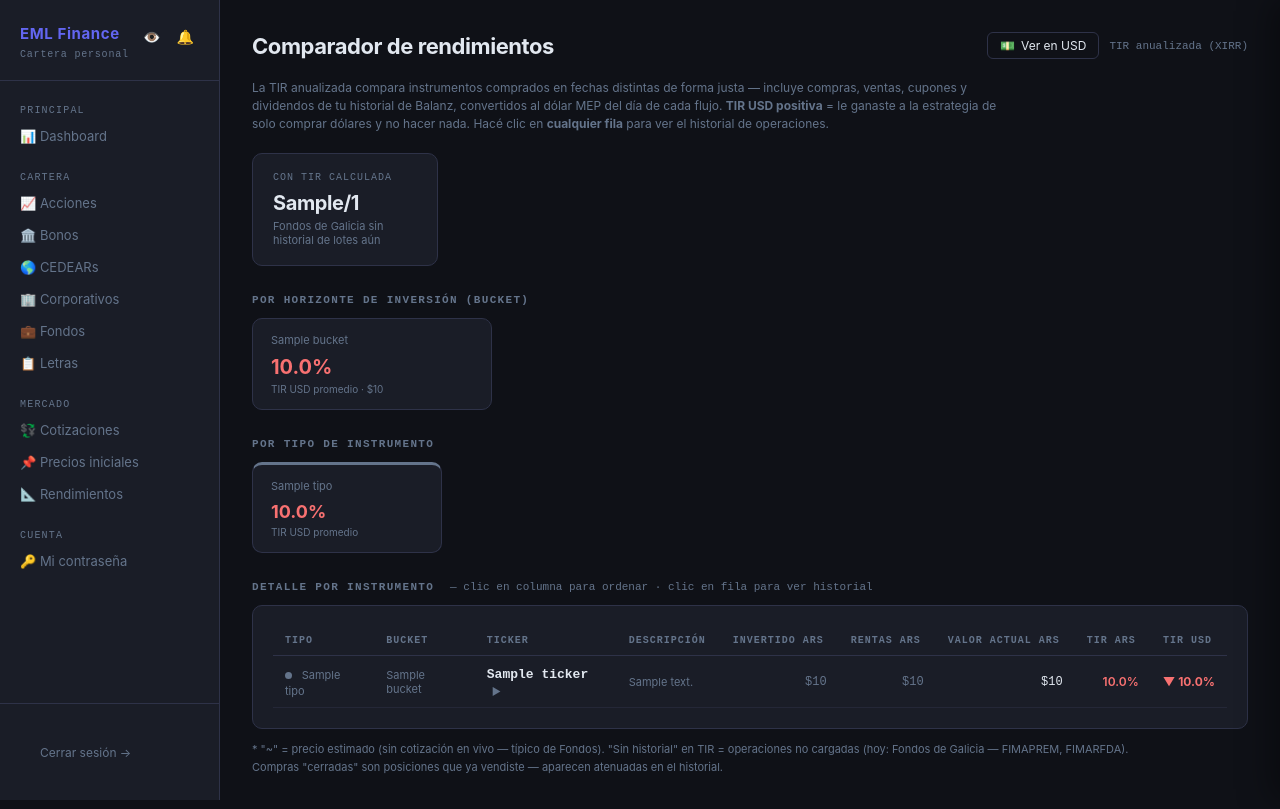
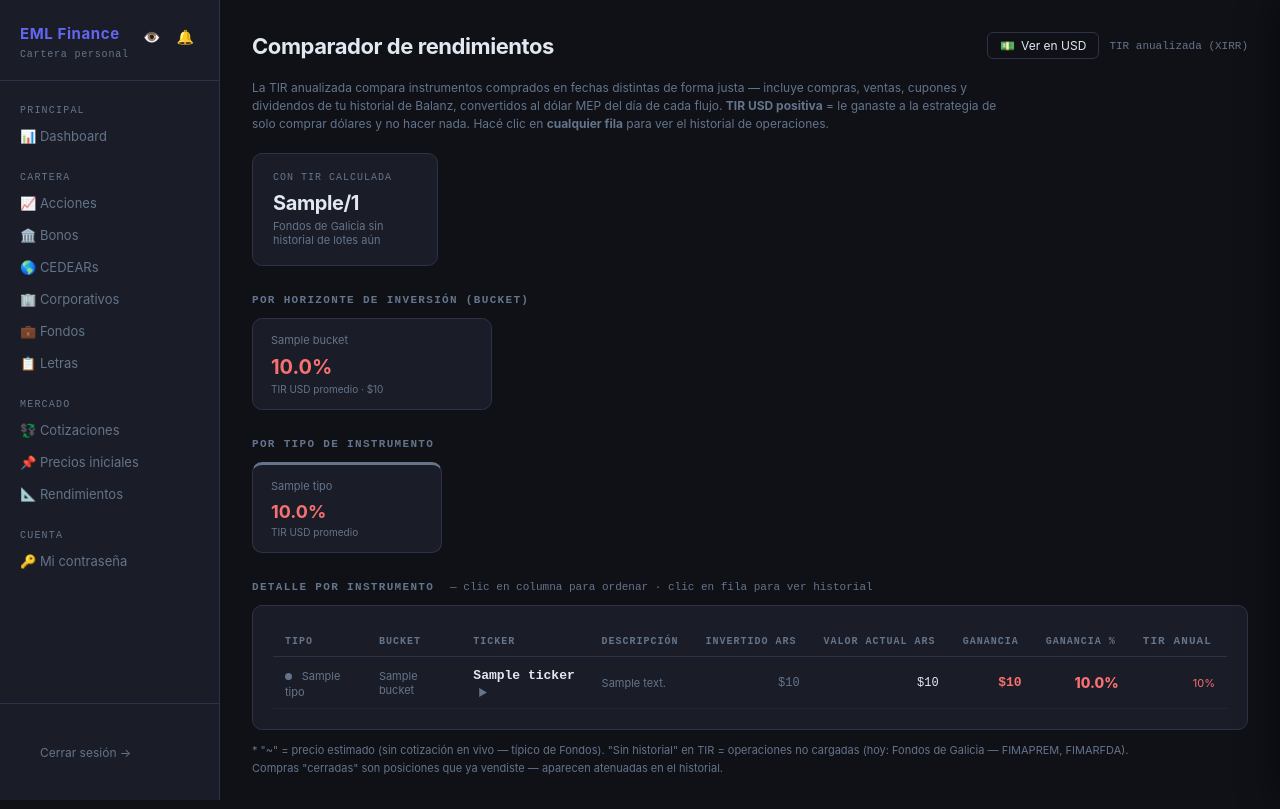
Before and after one commit to eduardoluchini/eml-finance, a Flask app: template templates/rendimientos.html in a window 1280 px wide. Run offline with Flask 3, Linux system fonts and the light colour scheme; the template is opened without the code that fills it: most values are stand-ins (such as "Sample title", 1, 10 or a date in 2020).

Commit message:
Reemplazar TIR por Ganancia nominal y % en /rendimientos
La TIR anualizada (XIRR) era confusa: valores de 181% para operaciones
cortas que se anualizan. Ahora la tabla muestra:
- Ganancia: (rentas cobradas + valor actual) - invertido, en ARS o USD
- Ganancia %: ganancia / invertido, más intuitivo
- TIR anual: queda como columna secundaria en gris para quien la quiera

El toggle ARS/USD también actualiza Ganancia y Ganancia %.
Tabla ordenada por Ganancia % descendente por defecto.

Co-Authored-By: Claude Sonnet 4.6 <noreply@anthropic.com>

```diff
--- a/finanzas.py
+++ b/finanzas.py
@@ -187,6 +187,11 @@ def resumen_ticker(ticker, operaciones_ticker, valor_actual_ars,
     invertido_usd = -sum(m for _, m in flujos_usd if m < 0)
     rentas_usd = sum(m for f, m in flujos_usd if m > 0 and f != fecha_valuacion)
 
+    ganancia_usd = (rentas_usd + (valor_actual_usd or 0)) - invertido_usd if invertido_usd else None
+    ganancia_pct_usd = (ganancia_usd / invertido_usd) if (ganancia_usd is not None and invertido_usd) else None
+    ganancia_ars = (rentas_ars + (valor_actual_ars or 0)) - invertido_ars if invertido_ars else None
+    ganancia_pct_ars = (ganancia_ars / invertido_ars) if (ganancia_ars is not None and invertido_ars) else None
+
     return {
         'ticker': ticker,
         'bucket': get_bucket(ticker),
@@ -196,6 +201,10 @@ def resumen_ticker(ticker, operaciones_ticker, valor_actual_ars,
         'rentas_cobradas_usd': rentas_usd,
         'valor_actual_ars': valor_actual_ars,
         'valor_actual_usd': valor_actual_usd,
+        'ganancia_usd': ganancia_usd,
+        'ganancia_pct_usd': ganancia_pct_usd,
+        'ganancia_ars': ganancia_ars,
+        'ganancia_pct_ars': ganancia_pct_ars,
         'tir_ars': xirr(flujos_ars),
         'tir_usd': xirr(flujos_usd),
         'n_flujos': len(flujos_ars),
--- a/templates/rendimientos.html
+++ b/templates/rendimientos.html
@@ -84,11 +84,11 @@
           <th data-col="bucket"      class="th-sort">Bucket <span class="sort-ico"></span></th>
           <th data-col="ticker"      class="th-sort">Ticker <span class="sort-ico"></span></th>
           <th data-col="descripcion" class="th-sort">Descripción <span class="sort-ico"></span></th>
-          <th data-col="invertido"   class="th-sort text-right" id="th-invertido">Invertido ARS <span class="sort-ico"></span></th>
-          <th data-col="rentas"      class="th-sort text-right" id="th-rentas">Rentas ARS <span class="sort-ico"></span></th>
-          <th data-col="valor"       class="th-sort text-right" id="th-valor">Valor actual ARS <span class="sort-ico"></span></th>
-          <th data-col="tir_ars"     class="th-sort text-right">TIR ARS <span class="sort-ico"></span></th>
-          <th data-col="tir_usd"     class="th-sort text-right">TIR USD <span class="sort-ico"></span></th>
+          <th data-col="invertido"   class="th-sort text-right" id="th-invertido">Invertido <span class="sort-ico"></span></th>
+          <th data-col="valor"       class="th-sort text-right" id="th-valor">Valor actual <span class="sort-ico"></span></th>
+          <th data-col="ganancia"    class="th-sort text-right">Ganancia <span class="sort-ico"></span></th>
+          <th data-col="ganancia_pct" class="th-sort text-right">Ganancia % <span class="sort-ico"></span></th>
+          <th data-col="tir_usd"    class="th-sort text-right" style="color:var(--muted);font-size:11px;">TIR anual <span class="sort-ico"></span></th>
         </tr>
       </thead>
       <tbody id="tbody-rend">
@@ -104,6 +104,10 @@
             data-rentas-usd="{{ f.rentas_cobradas_usd or 0 }}"
             data-valor-ars="{{ f.valor_actual_ars or 0 }}"
             data-valor-usd="{{ f.valor_actual_usd or 0 }}"
+            data-ganancia-ars="{{ f.ganancia_ars if f.ganancia_ars is not none else '' }}"
+            data-ganancia-usd="{{ f.ganancia_usd if f.ganancia_usd is not none else '' }}"
+            data-ganancia-pct-ars="{{ f.ganancia_pct_ars if f.ganancia_pct_ars is not none else '' }}"
+            data-ganancia-pct-usd="{{ f.ganancia_pct_usd if f.ganancia_pct_usd is not none else '' }}"
             data-tir-ars="{{ f.tir_ars if f.tir_ars is not none else '' }}"
             data-tir-usd="{{ f.tir_usd if f.tir_usd is not none else '' }}"
             data-ops='{{ f.ops | tojson }}'
@@ -128,15 +132,6 @@
               </span>
             {% else %}–{% endif %}
           </td>
-          <td class="text-right mono td-rentas" style="font-size:12px;color:var(--muted);">
-            {% if f.rentas_cobradas_ars %}
-              <span class="m-amt"
-                data-ars="${{ '{:,.0f}'.format(f.rentas_cobradas_ars).replace(',','.') }}"
-                data-usd="USD {{ '{:,.0f}'.format(f.rentas_cobradas_usd or f.rentas_cobradas_ars / portfolio.tc_mep).replace(',','.') }}">
-                ${{ '{:,.0f}'.format(f.rentas_cobradas_ars).replace(',','.') }}
-              </span>
-            {% else %}–{% endif %}
-          </td>
           <td class="text-right mono td-valor" style="font-size:12px;">
             {% if f.valor_actual_ars %}
               <span class="m-amt"
@@ -146,20 +141,36 @@
               </span>
             {% else %}–{% endif %}
           </td>
-          <td class="text-right" style="font-size:12px;">
-            {% if f.tir_ars is not none %}
-              <span style="color:{% if f.tir_ars >= 0 %}var(--accent2){% else %}#f87171{% endif %};font-weight:600;">
-                {% if f.tir_ars >= 0 %}+{% endif %}{{ '{:.1f}'.format(f.tir_ars * 100) }}%
+          {# Ganancia nominal #}
+          <td class="text-right mono" style="font-size:13px;font-weight:700;">
+            {% if f.ganancia_ars is not none %}
+              {% set g = f.ganancia_usd if f.ganancia_usd is not none else f.ganancia_ars / portfolio.tc_mep %}
+              <span class="m-amt"
+                data-ars="${{ '{:,.0f}'.format(f.ganancia_ars).replace(',','.') }}"
+                data-usd="USD {{ '{:,.0f}'.format(f.ganancia_usd if f.ganancia_usd is not none else f.ganancia_ars / portfolio.tc_mep).replace(',','.') }}"
+                style="color:{% if f.ganancia_ars >= 0 %}var(--accent2){% else %}#f87171{% endif %};">
+                {% if f.ganancia_ars >= 0 %}+{% endif %}${{ '{:,.0f}'.format(f.ganancia_ars).replace(',','.') }}
               </span>
             {% else %}<span style="color:var(--muted);">–</span>{% endif %}
           </td>
-          <td class="text-right" style="font-size:12px;">
+          {# Ganancia % #}
+          <td class="text-right" style="font-size:14px;font-weight:800;">
+            {% if f.ganancia_pct_ars is not none %}
+              <span class="m-amt"
+                data-ars="{% if f.ganancia_pct_ars >= 0 %}+{% endif %}{{ '{:.1f}'.format(f.ganancia_pct_ars * 100) }}%"
+                data-usd="{% if (f.ganancia_pct_usd or f.ganancia_pct_ars) >= 0 %}+{% endif %}{{ '{:.1f}'.format((f.ganancia_pct_usd or f.ganancia_pct_ars) * 100) }}%"
+                style="color:{% if f.ganancia_pct_ars >= 0 %}var(--accent2){% else %}#f87171{% endif %};">
+                {% if f.ganancia_pct_ars >= 0 %}+{% endif %}{{ '{:.1f}'.format(f.ganancia_pct_ars * 100) }}%
+              </span>
+            {% else %}<span style="color:var(--muted);">–</span>{% endif %}
+          </td>
+          {# TIR anual — secundaria #}
+          <td class="text-right" style="font-size:11px;color:var(--muted);">
             {% if f.tir_usd is not none %}
-              <span style="color:{% if f.tir_usd >= 0 %}var(--accent2){% else %}#f87171{% endif %};font-weight:700;">
-                {% if f.tir_usd >= 0 %}▲{% else %}▼{% endif %}
-                {% if f.tir_usd >= 0 %}+{% endif %}{{ '{:.1f}'.format(f.tir_usd * 100) }}%
+              <span style="color:{% if f.tir_usd >= 0 %}var(--accent2){% else %}#f87171{% endif %};">
+                {% if f.tir_usd >= 0 %}+{% endif %}{{ '{:.0f}'.format(f.tir_usd * 100) }}%
               </span>
-            {% else %}<span style="color:var(--muted);">sin historial</span>{% endif %}
+            {% else %}–{% endif %}
           </td>
         </tr>
         <!-- fila de historial (oculta) -->
@@ -298,7 +309,7 @@ document.querySelectorAll('.fila-inst').forEach(row => {
 
 
 // ── Ordenamiento de columnas ──────────────────────────────────────────────────
-let sortCol = 'tir_usd', sortDir = 1;  // estado inicial = orden del servidor
+let sortCol = 'ganancia_pct', sortDir = 1;
 
 document.querySelectorAll('.th-sort').forEach(th => {
   th.addEventListener('click', () => {
@@ -330,6 +341,8 @@ function colVal(row, col) {
     case 'valor':       return monedaMode === 'usd'
                           ? parseFloat(row.dataset.valorUsd      || 0)
                           : parseFloat(row.dataset.valorArs      || 0);
+    case 'ganancia':     return row.dataset.gananciaArs !== '' ? parseFloat(row.dataset.gananciaArs) : -Infinity;
+    case 'ganancia_pct': return row.dataset.gananciaPctArs !== '' ? parseFloat(row.dataset.gananciaPctArs) : -Infinity;
     case 'tir_ars':     return row.dataset.tirArs !== '' ? parseFloat(row.dataset.tirArs) : -Infinity;
     case 'tir_usd':     return row.dataset.tirUsd !== '' ? parseFloat(row.dataset.tirUsd) : -Infinity;
     default:            return '';
```
